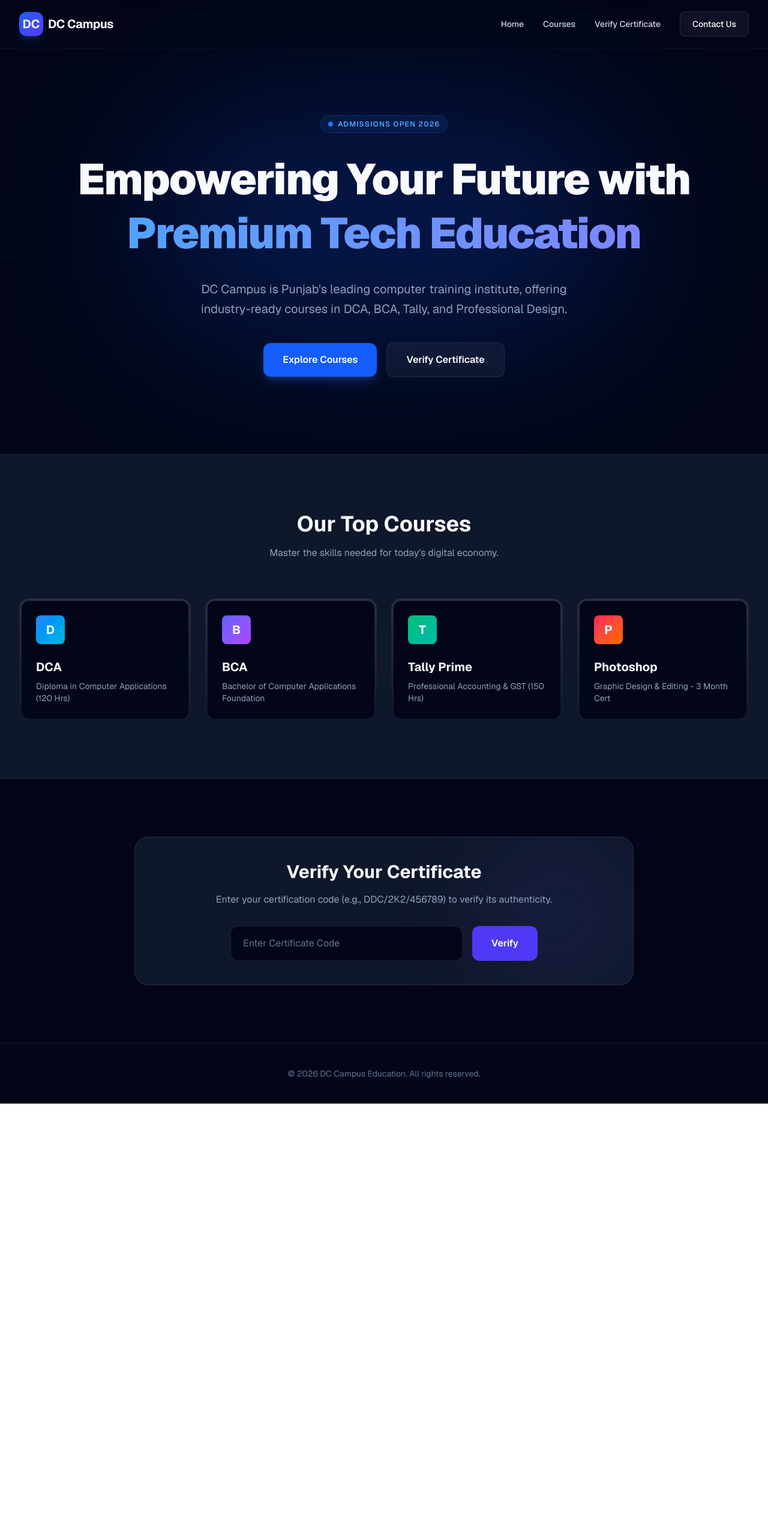
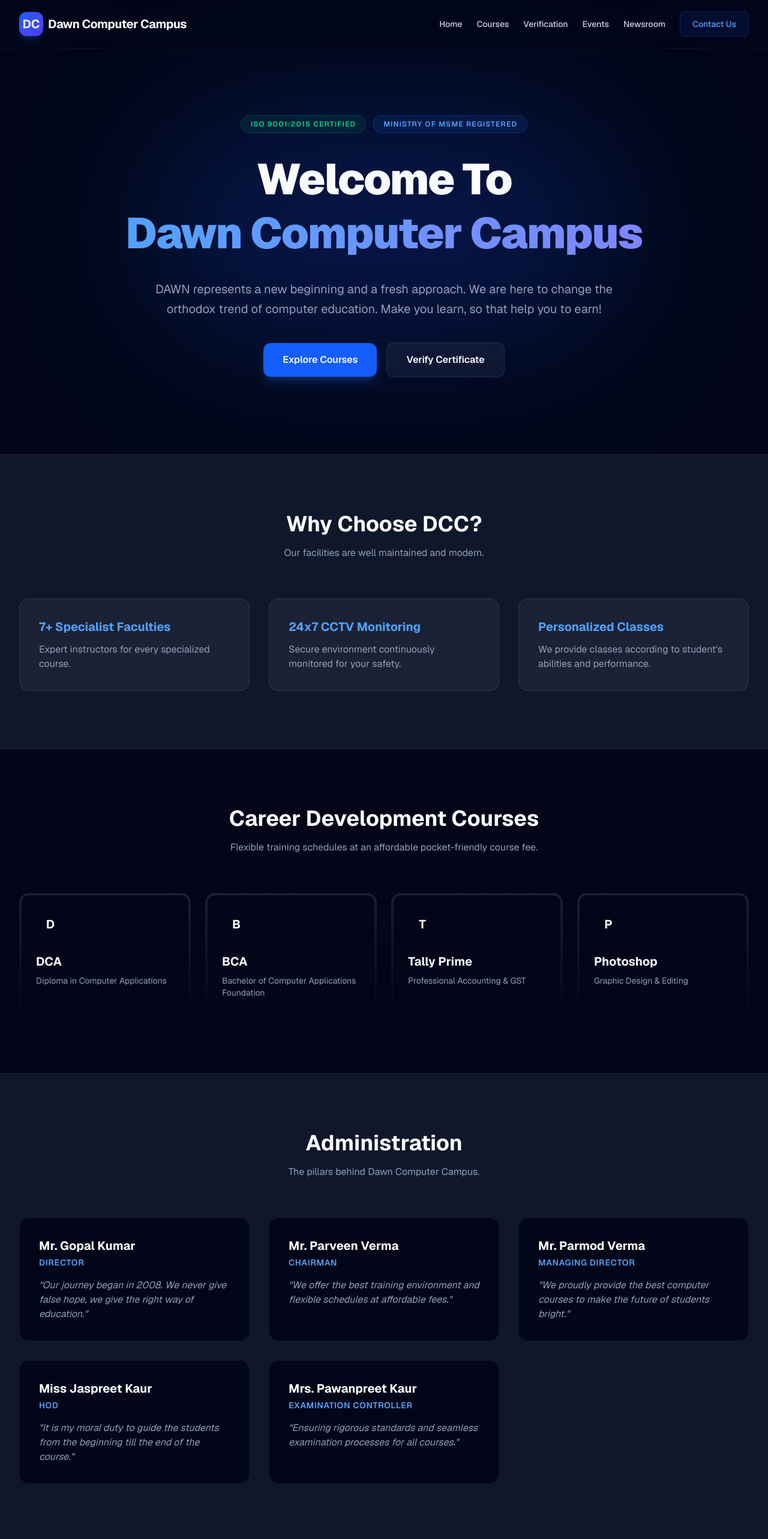
Before and after one commit to vipulbansal1224-wq/dcampus, a Next.js app: page / in a window 1280 px wide. Shown: the top 2566 px of the page at 60% size. Before the commit the page ends 1840 px from the top, so only its background shows below. Built offline with nearby package versions, Linux system fonts and the light colour scheme.

Commit message:
Integrated all WP content and redesigned UI/UX

```diff
--- a/src/app/page.tsx
+++ b/src/app/page.tsx
@@ -10,13 +10,15 @@ export default function Home() {
           <div className="flex items-center justify-between h-20">
             <div className="flex items-center gap-2">
               <div className="w-10 h-10 bg-gradient-to-br from-blue-600 to-indigo-600 rounded-xl flex items-center justify-center font-bold text-xl shadow-lg shadow-blue-500/20">DC</div>
-              <span className="font-bold text-xl tracking-tight">DC Campus</span>
+              <span className="font-bold text-xl tracking-tight hidden sm:block">Dawn Computer Campus</span>
             </div>
-            <div className="hidden md:flex items-center gap-8 text-sm font-medium text-slate-300">
+            <div className="hidden md:flex items-center gap-6 text-sm font-medium text-slate-300">
               <Link href="#" className="hover:text-white transition-colors">Home</Link>
               <Link href="#courses" className="hover:text-white transition-colors">Courses</Link>
-              <Link href="#verify" className="hover:text-white transition-colors">Verify Certificate</Link>
-              <Link href="#contact" className="px-5 py-2.5 bg-white/5 hover:bg-white/10 border border-white/10 rounded-lg text-white transition-all">Contact Us</Link>
+              <Link href="#verify" className="hover:text-white transition-colors">Verification</Link>
+              <Link href="#events" className="hover:text-white transition-colors">Events</Link>
+              <Link href="#news" className="hover:text-white transition-colors">Newsroom</Link>
+              <Link href="#contact" className="px-5 py-2.5 bg-blue-600/10 hover:bg-blue-600/20 border border-blue-500/20 rounded-lg text-blue-400 transition-all">Contact Us</Link>
             </div>
           </div>
         </div>
@@ -27,16 +29,20 @@ export default function Home() {
         <div className="absolute top-1/2 left-1/2 -translate-x-1/2 -translate-y-1/2 w-[800px] h-[400px] bg-blue-600/20 blur-[120px] rounded-full pointer-events-none" />
 
         <div className="max-w-7xl mx-auto px-4 sm:px-6 lg:px-8 relative z-10 text-center">
-          <div className="inline-flex items-center gap-2 px-3 py-1.5 rounded-full bg-blue-500/10 border border-blue-500/20 text-blue-400 text-xs font-semibold uppercase tracking-widest mb-8">
-            <span className="w-2 h-2 rounded-full bg-blue-500 animate-pulse" />
-            Admissions Open 2026
+          <div className="inline-flex flex-col sm:flex-row items-center gap-3 mb-8">
+            <span className="px-4 py-1.5 rounded-full bg-emerald-500/10 border border-emerald-500/20 text-emerald-400 text-xs font-semibold uppercase tracking-widest">
+              ISO 9001:2015 Certified
+            </span>
+            <span className="px-4 py-1.5 rounded-full bg-blue-500/10 border border-blue-500/20 text-blue-400 text-xs font-semibold uppercase tracking-widest">
+              Ministry of MSME Registered
+            </span>
           </div>
           <h1 className="text-5xl md:text-7xl font-black tracking-tight mb-8 leading-tight">
-            Empowering Your Future with <br className="hidden md:block" />
-            <span className="text-transparent bg-clip-text bg-gradient-to-r from-blue-400 to-indigo-400">Premium Tech Education</span>
+            Welcome To <br className="hidden md:block" />
+            <span className="text-transparent bg-clip-text bg-gradient-to-r from-blue-400 to-indigo-400">Dawn Computer Campus</span>
           </h1>
-          <p className="text-lg md:text-xl text-slate-400 max-w-2xl mx-auto mb-10 leading-relaxed">
-            DC Campus is Punjab's leading computer training institute, offering industry-ready courses in DCA, BCA, Tally, and Professional Design.
+          <p className="text-lg md:text-xl text-slate-400 max-w-3xl mx-auto mb-10 leading-relaxed">
+            DAWN represents a new beginning and a fresh approach. We are here to change the orthodox trend of computer education. Make you learn, so that help you to earn!
           </p>
           <div className="flex flex-col sm:flex-row items-center justify-center gap-4">
             <Link href="#courses" className="w-full sm:w-auto px-8 py-4 bg-blue-600 hover:bg-blue-500 text-white rounded-xl font-semibold transition-all shadow-lg shadow-blue-500/25">
@@ -49,24 +55,46 @@ export default function Home() {
         </div>
       </section>
 
-      {/* Courses Section */}
-      <section id="courses" className="py-24 bg-slate-900 border-y border-white/5">
+      {/* Facilities Section */}
+      <section className="py-24 bg-slate-900 border-y border-white/5 relative">
         <div className="max-w-7xl mx-auto px-4 sm:px-6 lg:px-8">
           <div className="text-center mb-16">
-            <h2 className="text-3xl md:text-4xl font-bold mb-4">Our Top Courses</h2>
-            <p className="text-slate-400">Master the skills needed for today's digital economy.</p>
+            <h2 className="text-3xl md:text-4xl font-bold mb-4">Why Choose DCC?</h2>
+            <p className="text-slate-400">Our facilities are well maintained and modern.</p>
+          </div>
+          <div className="grid grid-cols-1 md:grid-cols-3 gap-8">
+            {[
+              { title: "7+ Specialist Faculties", desc: "Expert instructors for every specialized course." },
+              { title: "24x7 CCTV Monitoring", desc: "Secure environment continuously monitored for your safety." },
+              { title: "Personalized Classes", desc: "We provide classes according to student's abilities and performance." }
+            ].map((f, i) => (
+              <div key={i} className="p-8 rounded-2xl bg-white/5 border border-white/10 hover:border-blue-500/50 transition-all">
+                <h3 className="text-xl font-bold mb-3 text-blue-400">{f.title}</h3>
+                <p className="text-slate-400">{f.desc}</p>
+              </div>
+            ))}
+          </div>
+        </div>
+      </section>
+
+      {/* Courses Section */}
+      <section id="courses" className="py-24">
+        <div className="max-w-7xl mx-auto px-4 sm:px-6 lg:px-8">
+          <div className="text-center mb-16">
+            <h2 className="text-3xl md:text-4xl font-bold mb-4">Career Development Courses</h2>
+            <p className="text-slate-400">Flexible training schedules at an affordable pocket-friendly course fee.</p>
           </div>
 
           <div className="grid grid-cols-1 md:grid-cols-2 lg:grid-cols-4 gap-6">
             {[
-              { title: "DCA", desc: "Diploma in Computer Applications (120 Hrs)", color: "from-blue-500 to-cyan-500" },
+              { title: "DCA", desc: "Diploma in Computer Applications", color: "from-blue-500 to-cyan-500" },
               { title: "BCA", desc: "Bachelor of Computer Applications Foundation", color: "from-indigo-500 to-purple-500" },
-              { title: "Tally Prime", desc: "Professional Accounting & GST (150 Hrs)", color: "from-emerald-500 to-teal-500" },
-              { title: "Photoshop", desc: "Graphic Design & Editing - 3 Month Cert", color: "from-rose-500 to-orange-500" }
+              { title: "Tally Prime", desc: "Professional Accounting & GST", color: "from-emerald-500 to-teal-500" },
+              { title: "Photoshop", desc: "Graphic Design & Editing", color: "from-rose-500 to-orange-500" }
             ].map((course, i) => (
               <div key={i} className="group p-1 rounded-2xl bg-gradient-to-b from-white/10 to-transparent hover:from-white/20 transition-colors">
                 <div className="bg-slate-950 p-6 rounded-xl h-full">
-                  <div className={`w-12 h-12 rounded-lg bg-gradient-to-br ${course.color} mb-6 flex items-center justify-center text-xl font-bold`}>
+                  <div className="w-12 h-12 rounded-lg bg-gradient-to-br  mb-6 flex items-center justify-center text-xl font-bold">
                     {course.title[0]}
                   </div>
                   <h3 className="text-xl font-bold mb-2 group-hover:text-blue-400 transition-colors">{course.title}</h3>
@@ -78,17 +106,74 @@ export default function Home() {
         </div>
       </section>
 
+      {/* Administration */}
+      <section className="py-24 bg-slate-900 border-y border-white/5">
+        <div className="max-w-7xl mx-auto px-4 sm:px-6 lg:px-8">
+          <div className="text-center mb-16">
+            <h2 className="text-3xl md:text-4xl font-bold mb-4">Administration</h2>
+            <p className="text-slate-400">The pillars behind Dawn Computer Campus.</p>
+          </div>
+          <div className="grid grid-cols-1 md:grid-cols-2 lg:grid-cols-3 gap-8">
+            {[
+              { role: "Director", name: "Mr. Gopal Kumar", msg: "Our journey began in 2008. We never give false hope, we give the right way of education." },
+              { role: "Chairman", name: "Mr. Parveen Verma", msg: "We offer the best training environment and flexible schedules at affordable fees." },
+              { role: "Managing Director", name: "Mr. Parmod Verma", msg: "We proudly provide the best computer courses to make the future of students bright." },
+              { role: "HOD", name: "Miss Jaspreet Kaur", msg: "It is my moral duty to guide the students from the beginning till the end of the course." },
+              { role: "Examination Controller", name: "Mrs. Pawanpreet Kaur", msg: "Ensuring rigorous standards and seamless examination processes for all courses." }
+            ].map((admin, i) => (
+              <div key={i} className="p-8 rounded-2xl bg-slate-950 border border-white/5">
+                <h3 className="text-xl font-bold text-white mb-1">{admin.name}</h3>
+                <p className="text-blue-400 text-sm font-semibold mb-4 uppercase tracking-wider">{admin.role}</p>
+                <p className="text-slate-400 italic">"{admin.msg}"</p>
+              </div>
+            ))}
+          </div>
+        </div>
+      </section>
+
+      {/* Testimonials */}
+      <section className="py-24">
+        <div className="max-w-7xl mx-auto px-4 sm:px-6 lg:px-8">
+          <div className="text-center mb-16">
+            <h2 className="text-3xl md:text-4xl font-bold mb-4">Student Testimonials</h2>
+            <p className="text-slate-400">What our students say about us.</p>
+          </div>
+          <div className="grid grid-cols-1 md:grid-cols-2 gap-8">
+            <div className="p-8 rounded-2xl bg-gradient-to-br from-blue-900/20 to-transparent border border-blue-500/20">
+              <p className="text-slate-300 italic mb-6">"DCC teacher's guidance is very awesome. They try to solve every question with love and dedication. The environment is very friendly and full of love and discipline."</p>
+              <div className="flex items-center gap-4">
+                <div className="w-10 h-10 rounded-full bg-blue-500/20 flex items-center justify-center font-bold text-blue-400">S</div>
+                <div>
+                  <p className="text-white font-bold">Student</p>
+                  <p className="text-slate-500 text-xs">DCA Batch</p>
+                </div>
+              </div>
+            </div>
+            <div className="p-8 rounded-2xl bg-gradient-to-br from-indigo-900/20 to-transparent border border-indigo-500/20">
+              <p className="text-slate-300 italic mb-6">"Teaching staff in dcc is very nice and cooperative..trips and functions are also arranged here. Fee structure is also genuine as compared to other institutes."</p>
+              <div className="flex items-center gap-4">
+                <div className="w-10 h-10 rounded-full bg-indigo-500/20 flex items-center justify-center font-bold text-indigo-400">A</div>
+                <div>
+                  <p className="text-white font-bold">Alumni</p>
+                  <p className="text-slate-500 text-xs">Tally Batch</p>
+                </div>
+              </div>
+            </div>
+          </div>
+        </div>
+      </section>
+
       {/* Verify Certificate */}
-      <section id="verify" className="py-24 relative overflow-hidden">
+      <section id="verify" className="py-24 bg-slate-900 border-t border-white/5 relative overflow-hidden">
         <div className="max-w-4xl mx-auto px-4 sm:px-6 lg:px-8 text-center">
-          <div className="p-10 rounded-3xl bg-slate-900 border border-white/10 relative overflow-hidden">
-            <div className="absolute top-0 right-0 w-64 h-64 bg-indigo-500/10 blur-[80px] rounded-full" />
-            <h2 className="text-3xl font-bold mb-4 relative z-10">Verify Your Certificate</h2>
-            <p className="text-slate-400 mb-8 relative z-10">Enter your certification code (e.g., DDC/2K2/456789) to verify its authenticity.</p>
+          <div className="p-10 rounded-3xl bg-slate-950 border border-white/10 relative overflow-hidden">
+            <div className="absolute top-0 right-0 w-64 h-64 bg-blue-500/10 blur-[80px] rounded-full" />
+            <h2 className="text-3xl font-bold mb-4 relative z-10">Online Certificate Verification</h2>
+            <p className="text-slate-400 mb-8 relative z-10">Enter your certification code (e.g., DDC/2K2/456789) to verify its authenticity instantly.</p>
 
             <form className="relative z-10 flex flex-col sm:flex-row gap-4 max-w-lg mx-auto">
-              <input type="text" placeholder="Enter Certificate Code" className="flex-1 px-5 py-4 rounded-xl bg-slate-950 border border-white/10 text-white placeholder-slate-500 focus:outline-none focus:border-blue-500 transition-colors" />
-              <button type="button" className="px-8 py-4 bg-indigo-600 hover:bg-indigo-500 text-white rounded-xl font-semibold transition-colors">
+              <input type="text" placeholder="Enter Certificate Code" className="flex-1 px-5 py-4 rounded-xl bg-slate-900 border border-white/10 text-white placeholder-slate-500 focus:outline-none focus:border-blue-500 transition-colors" />
+              <button type="button" className="px-8 py-4 bg-blue-600 hover:bg-blue-500 text-white rounded-xl font-semibold transition-colors">
                 Verify
               </button>
             </form>
@@ -96,9 +181,40 @@ export default function Home() {
         </div>
       </section>
 
-      {/* Footer */}
-      <footer className="py-10 border-t border-white/5 text-center text-slate-500 text-sm">
-        <p>&copy; 2026 DC Campus Education. All rights reserved.</p>
+      {/* Footer / Contact */}
+      <footer id="contact" className="py-16 bg-slate-950 border-t border-white/5">
+        <div className="max-w-7xl mx-auto px-4 sm:px-6 lg:px-8">
+          <div className="grid grid-cols-1 md:grid-cols-3 gap-12 mb-12">
+            <div>
+              <h3 className="text-xl font-bold text-white mb-4">Head Office</h3>
+              <p className="text-slate-400 text-sm leading-relaxed">
+                Office Number 3, Opp. Gurdwara Sahib, <br/>
+                Near Govt Primary School, Bhamian Road, Ludhiana
+              </p>
+            </div>
+            <div>
+              <h3 className="text-xl font-bold text-white mb-4">Campus 2</h3>
+              <p className="text-slate-400 text-sm leading-relaxed">
+                Near Mehandi Palace, Opp. St. Marry Convent School, <br/>
+                Tajpur Road, Ludhiana
+              </p>
+            </div>
+            <div>
+              <h3 className="text-xl font-bold text-white mb-4">Branch Office</h3>
+              <p className="text-slate-400 text-sm leading-relaxed">
+                Office Number 10, Sukhmani Tower, <br/>
+                Kochar Market, Ludhiana
+              </p>
+            </div>
+          </div>
+          <div className="flex flex-col md:flex-row items-center justify-between pt-8 border-t border-white/10 text-slate-500 text-sm">
+            <p>&copy; 2026 Dawn Computer Campus. All rights reserved.</p>
+            <div className="flex gap-4 mt-4 md:mt-0">
+              <Link href="https://www.facebook.com/rahul.ketan?mibextid=ZbWKwL" className="hover:text-blue-400 transition-colors">Facebook</Link>
+              <Link href="https://www.instagram.com/dcc_gopal/" className="hover:text-blue-400 transition-colors">Instagram</Link>
+            </div>
+          </div>
+        </div>
       </footer>
     </main>
   );
```
